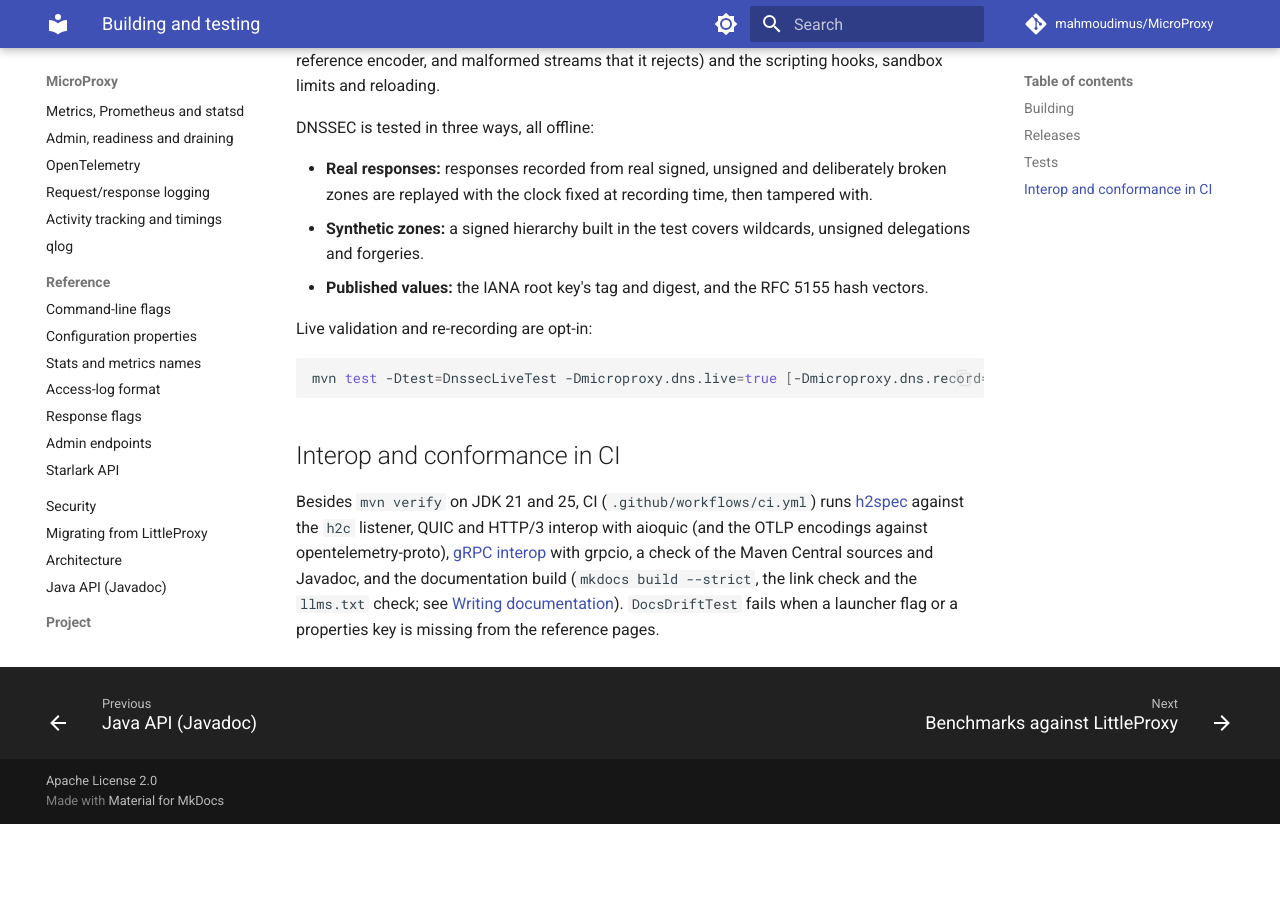
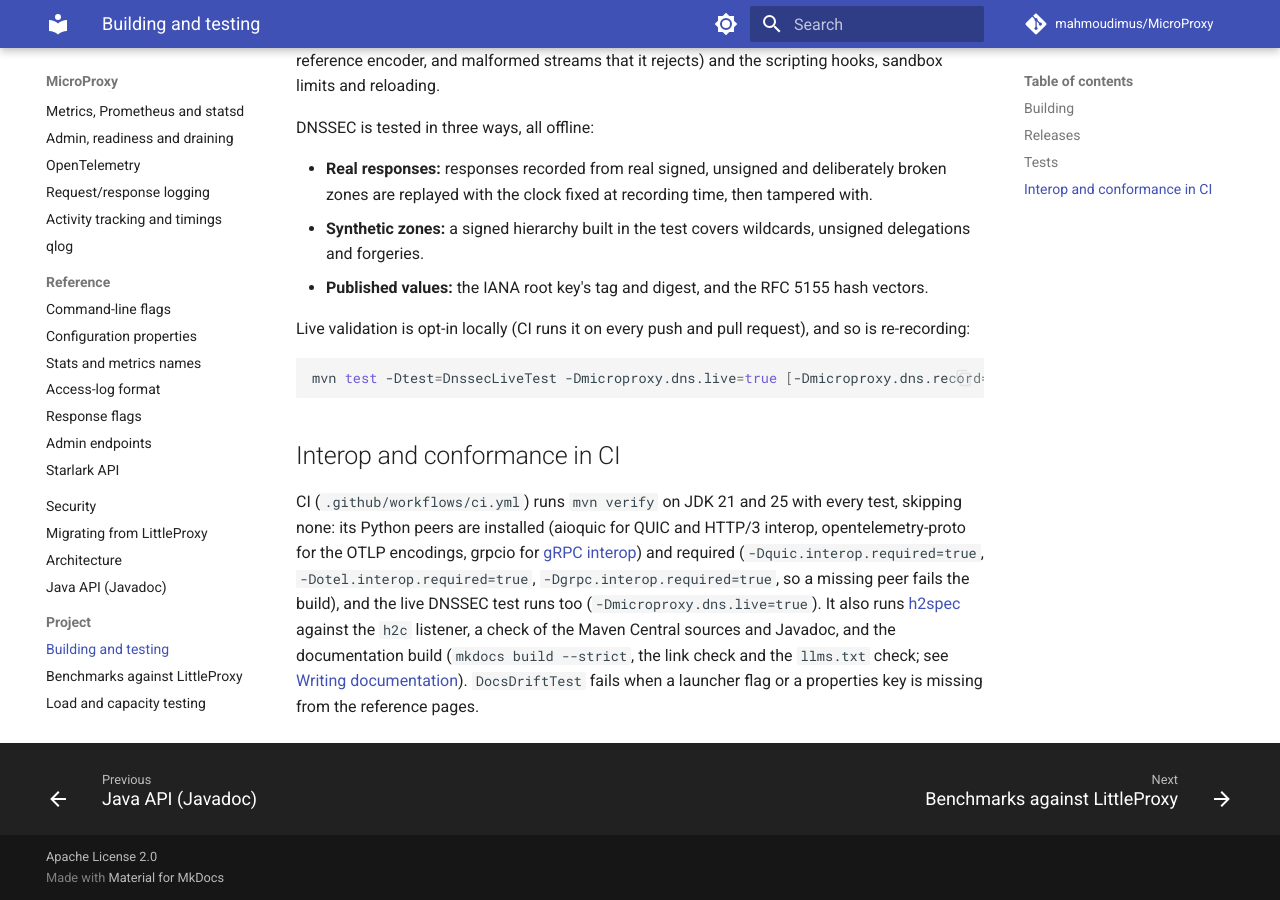
Before and after one commit to mahmoudimus/MicroProxy, an MkDocs documentation site: the page built from docs/project/building-and-testing.md, in a window 1280 px wide and 900 px high, scrolled down 1219 px. Built offline with MkDocs 1.6.1 and Material for MkDocs 9.7.7, drawn with Linux system fonts in a browser that asks for light colours; comment, search, counter and statistics services are not loaded; before the commit the page ends 2043 px from its top, so only the background shows below that.

Commit message:
ci: run every test on every push and pull request, skipping none
The test job (JDK 21 and 25) now installs the interop peers (aioquic
1.4.0, opentelemetry-proto 1.45.1, grpcio 1.84.0) and runs mvn verify with
-Dquic.interop.required, -Dotel.interop.required and
-Dgrpc.interop.required, so a missing peer fails the build instead of
skipping the aioquic, OTLP and gRPC interop tests, and with
-Dmicroproxy.dns.live=true, so the live DNSSEC test runs too.

The quic-interop and grpc-interop jobs ran a subset of the same tests on
JDK 21 only; the test job now covers them on both JDKs, so they are gone.
The docs that named them say where the tests run now.

````diff
--- a/docs/project/building-and-testing.md
+++ b/docs/project/building-and-testing.md
@@ -56,7 +56,8 @@ DNSSEC is tested in three ways, all offline:
   and forgeries.
 - **Published values:** the IANA root key's tag and digest, and the RFC 5155 hash vectors.
 
-Live validation and re-recording are opt-in:
+Live validation is opt-in locally (CI runs it on every push and pull request), and so is
+re-recording:
 
 ```bash
 mvn test -Dtest=DnssecLiveTest -Dmicroproxy.dns.live=true [-Dmicroproxy.dns.record=true]
@@ -64,10 +65,12 @@ mvn test -Dtest=DnssecLiveTest -Dmicroproxy.dns.live=true [-Dmicroproxy.dns.reco
 
 ## Interop and conformance in CI
 
-Besides `mvn verify` on JDK 21 and 25, CI (`.github/workflows/ci.yml`) runs
-[h2spec](../guides/http2.md#conformance-h2spec) against the `h2c` listener, QUIC and HTTP/3
-interop with aioquic (and the OTLP encodings against opentelemetry-proto), [gRPC
-interop](../guides/http2.md#grpc-interop-grpcio) with grpcio, a check of the Maven Central sources
-and Javadoc, and the documentation build (`mkdocs build --strict`, the link check and the
+CI (`.github/workflows/ci.yml`) runs `mvn verify` on JDK 21 and 25 with every test, skipping
+none: its Python peers are installed (aioquic for QUIC and HTTP/3 interop, opentelemetry-proto
+for the OTLP encodings, grpcio for [gRPC interop](../guides/http2.md#grpc-interop-grpcio)) and
+required (`-Dquic.interop.required=true`, `-Dotel.interop.required=true`,
+`-Dgrpc.interop.required=true`, so a missing peer fails the build), and the live DNSSEC test runs
+too (`-Dmicroproxy.dns.live=true`). It also runs [h2spec](../guides/http2.md#conformance-h2spec)
+against the `h2c` listener, a check of the Maven Central sources and Javadoc, and the documentation build (`mkdocs build --strict`, the link check and the
 `llms.txt` check; see [Writing documentation](../CONTRIBUTING-DOCS.md)). `DocsDriftTest` fails
 when a launcher flag or a properties key is missing from the reference pages.
````
Also changed, not shown: docs/guides/http2.md (+3 -2 lines), quic/README.md (+1 -1 lines), 1 other file.
